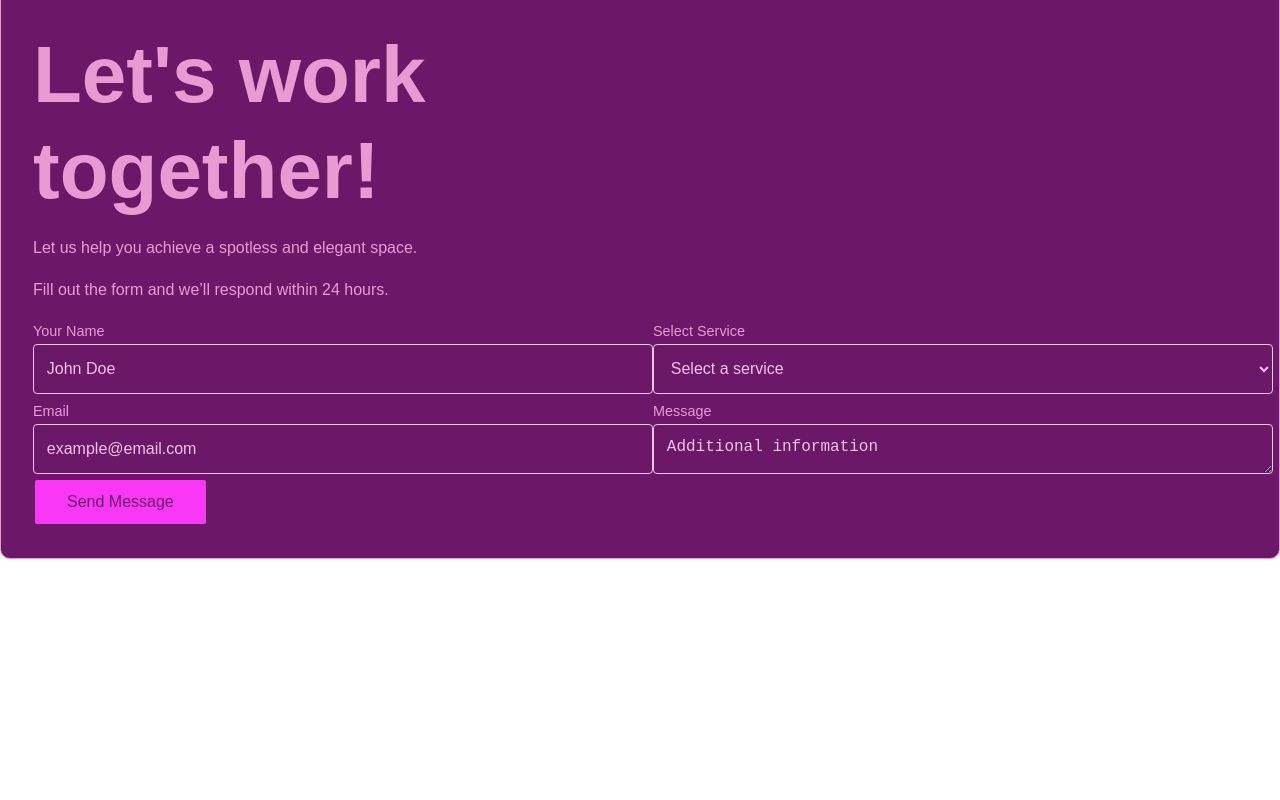
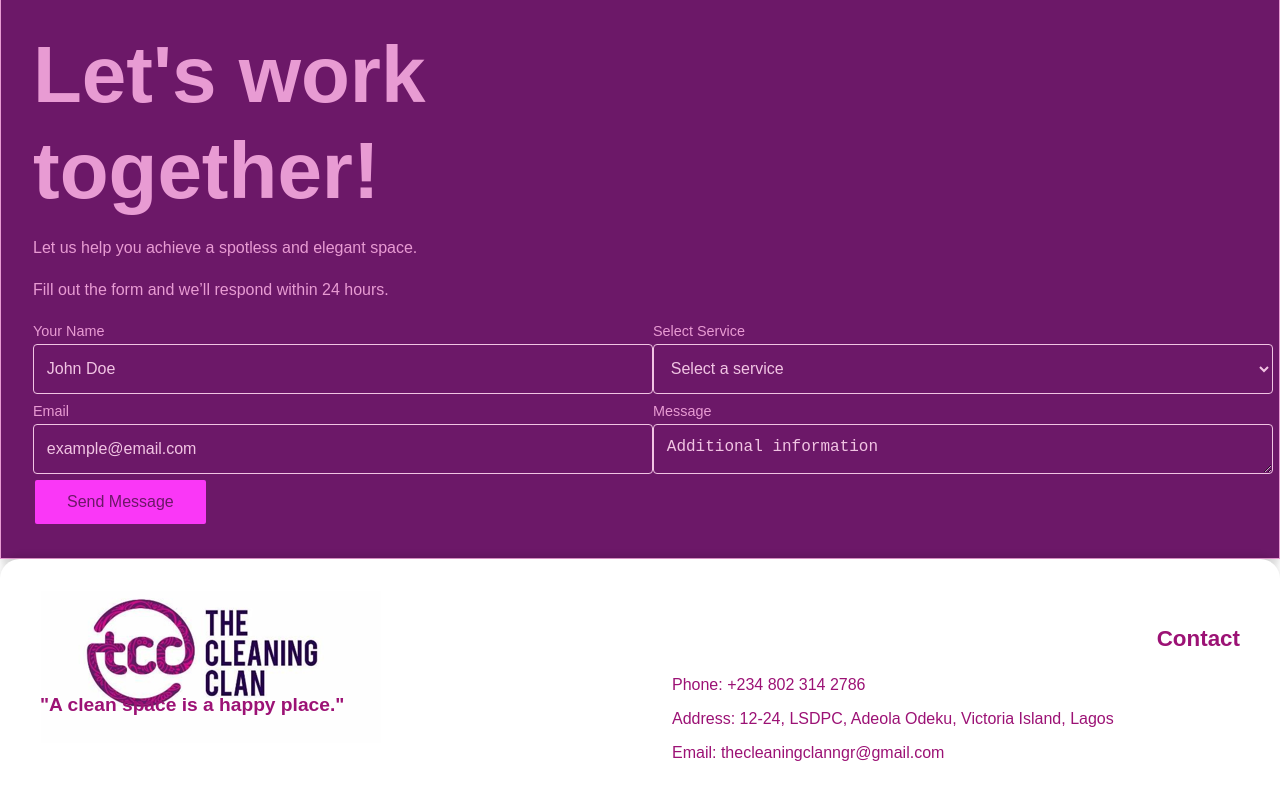
Before and after one commit to eniolaSamuel/CleaningClanProductPage, a React (Create React App) app: page / in a window 1280 px wide. Shown: the part 3779-4579 px from the top of the page. Before the commit the page ends 4338 px from the top, so only its background shows below. Built offline with nearby package versions, Linux system fonts and the light colour scheme; a web font is replaced by a local one.

Commit message:
cc-update

```diff
--- a/src/App.js
+++ b/src/App.js
@@ -19,7 +19,7 @@ function App() {
             <Route path="/contactUs" element={<ContactUs />} />
             <Route path="/aboutUs" element={<About />} />
             <Route path="/service" element={<ServicePage />} />
-            <Route path="/values" element={<Footer/>} />
+            <Route path="/footer" element={<Footer/>} />
 
           </Routes>
         </BrowserRouter>
--- a/src/styles/Contact.css
+++ b/src/styles/Contact.css
@@ -14,7 +14,7 @@ body {
     display: flex;
     justify-content: space-between;
     padding: 2rem;
-    border-radius: 10px;
+    border-radius: 0px;
     box-shadow: 0 4px 6px rgba(0, 0, 0, 0.1);
 
 }
--- a/src/views/Footer.jsx
+++ b/src/views/Footer.jsx
@@ -1,5 +1,6 @@
 import React from "react";
-import "../styles/Footer.css"; // Assuming you'll use a separate CSS file
+import "../styles/Footer.css";
+import LOGO from "../assets/svg/tccLogo.svg"
 
 const Footer = () => {
     return (
@@ -7,7 +8,7 @@ const Footer = () => {
             <div className="footer-content">
                 <div className="footer-left">
                     <div className="logo-space">
-                        {/* Replace this with your logo */}
+                        <img src={LOGO}/>
                     </div>
                     <p className="footer-phrase">
                         "A clean space is a happy place."
--- a/src/views/ProductLandingPage.jsx
+++ b/src/views/ProductLandingPage.jsx
@@ -13,7 +13,7 @@ const ProductLandingPage =() =>{
             <ServicePage />
             <About />
             <ContactUs />
-
+            <Footer/>
         </div>
     )
 }
```
